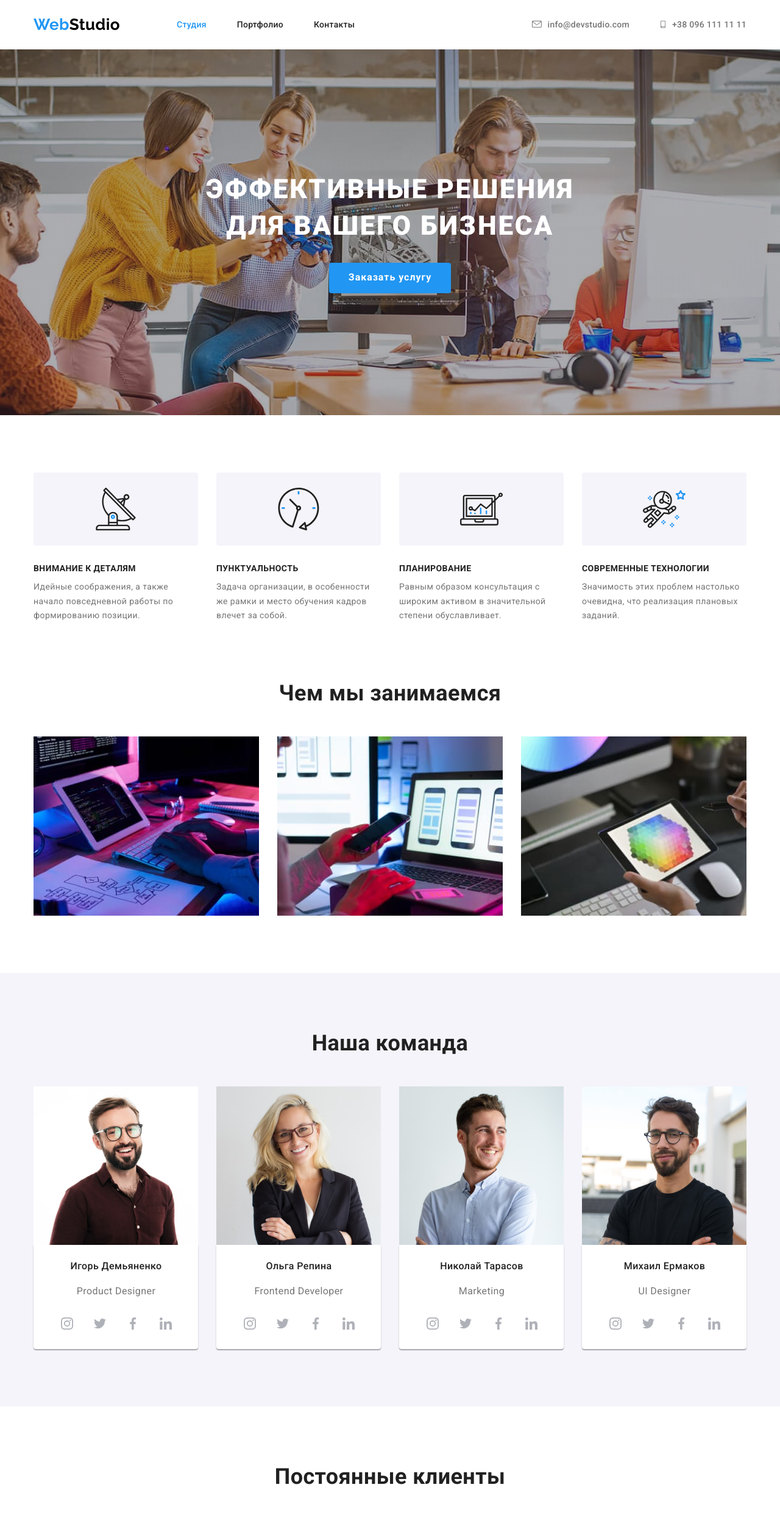
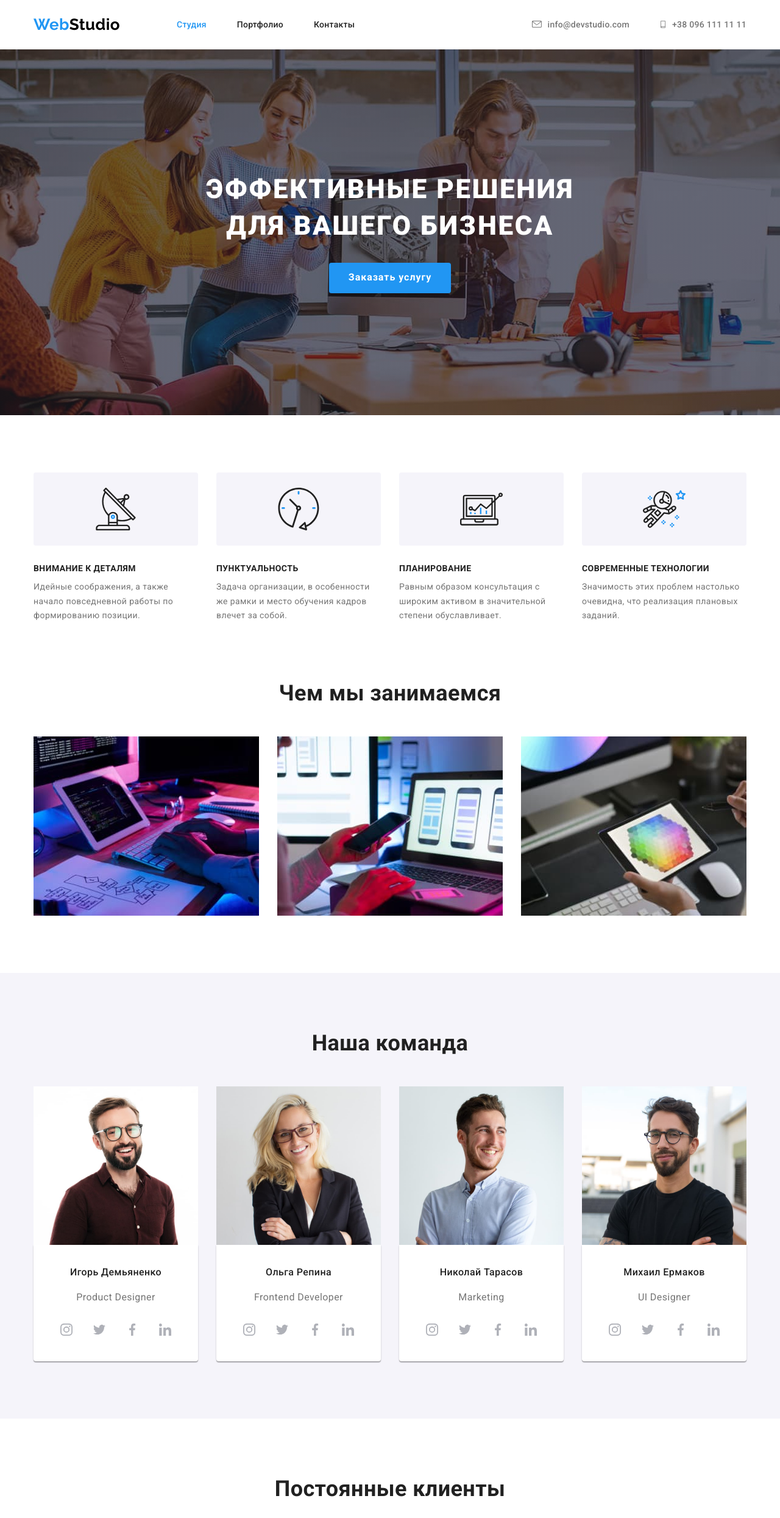
Before and after one commit to smolfly/goit-markup-hw-04, a plain HTML site: page index.html in a window 1280 px wide. Shown: the top 2490 px of the page at 61% size. Drawn offline with nearby package versions, Linux system fonts and the light colour scheme.

Commit message:
Новый герой

```diff
--- a/css/main.css
+++ b/css/main.css
@@ -27,11 +27,10 @@
      max-width: 1600px;
      min-height: 600px;
      background-color:var(--primary-text-color);
-     background-image: linear-gradient(
-         to right, rgba(47, 48, 58, 0.4),
-         rgba(47, 48, 58, 0.4)
-     ),
-     url(../images/header.jpg);
+     background-image: linear-gradient(to right,
+     rgba(47, 48, 58, 0.4),
+     rgba(47, 48, 58, 0.4)),
+     url(../images/hero.jpg);
      background-repeat: no-repeat;
      background-position: center;
      background-size: cover;
@@ -202,10 +201,7 @@
 .team-card {
     background-color: var(--primary-white-color);
 
-    padding-top: 20px;
-    padding-left: 60px;
-    padding-bottom: 20px;
-    padding-right: 59px;
+    padding: 30px 32px;
     border-radius: 0px 0px 4px 4px;
     box-shadow: 0px 1px 3px rgba(0, 0, 0, 0.12), 0px 1px 1px rgba(0, 0, 0, 0.14), 0px 2px 1px rgba(0, 0, 0, 0.2)
 }
@@ -311,7 +307,7 @@
     background-position: center;
     justify-content: center;
     align-items: center;
-    border: 1px solid #AFB1B8;
+    border: 1px solid var(--icon-gray-color);
     border-radius: 4px;
     color: var(--icon-gray-color);
 
```
Also changed, not shown: images/header.jpg (deleted), images/hero.jpg (added).
